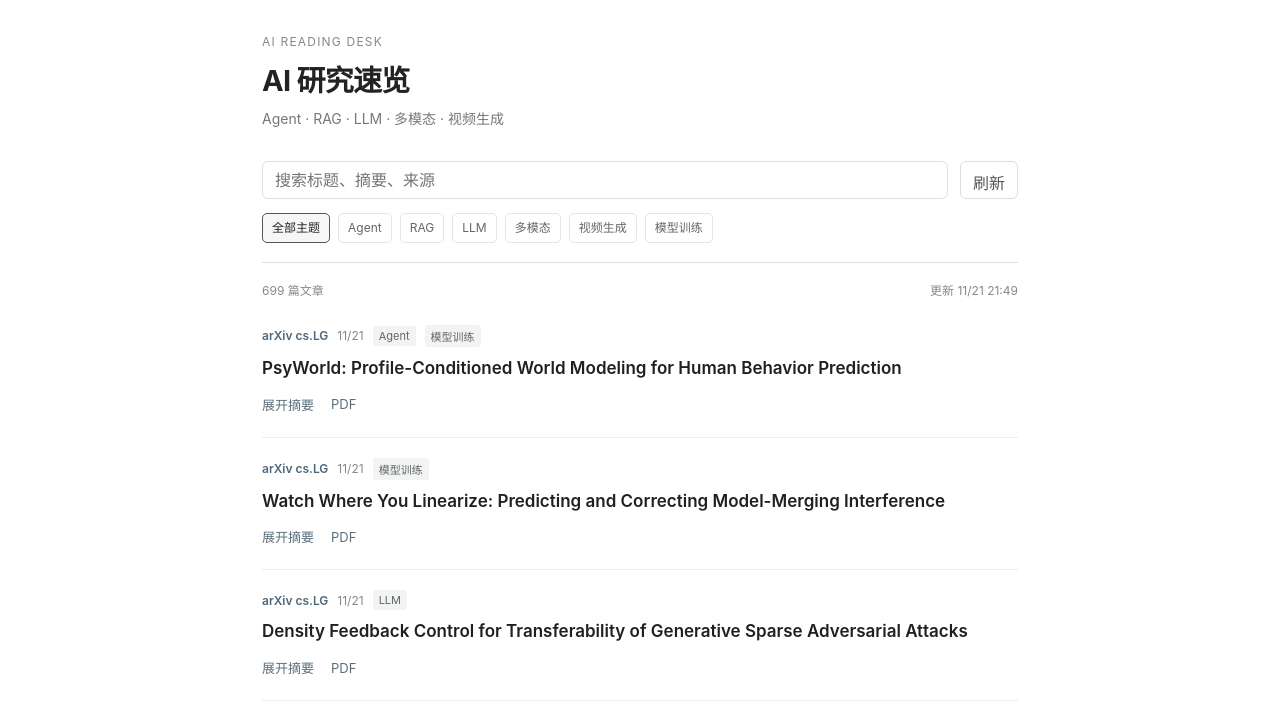
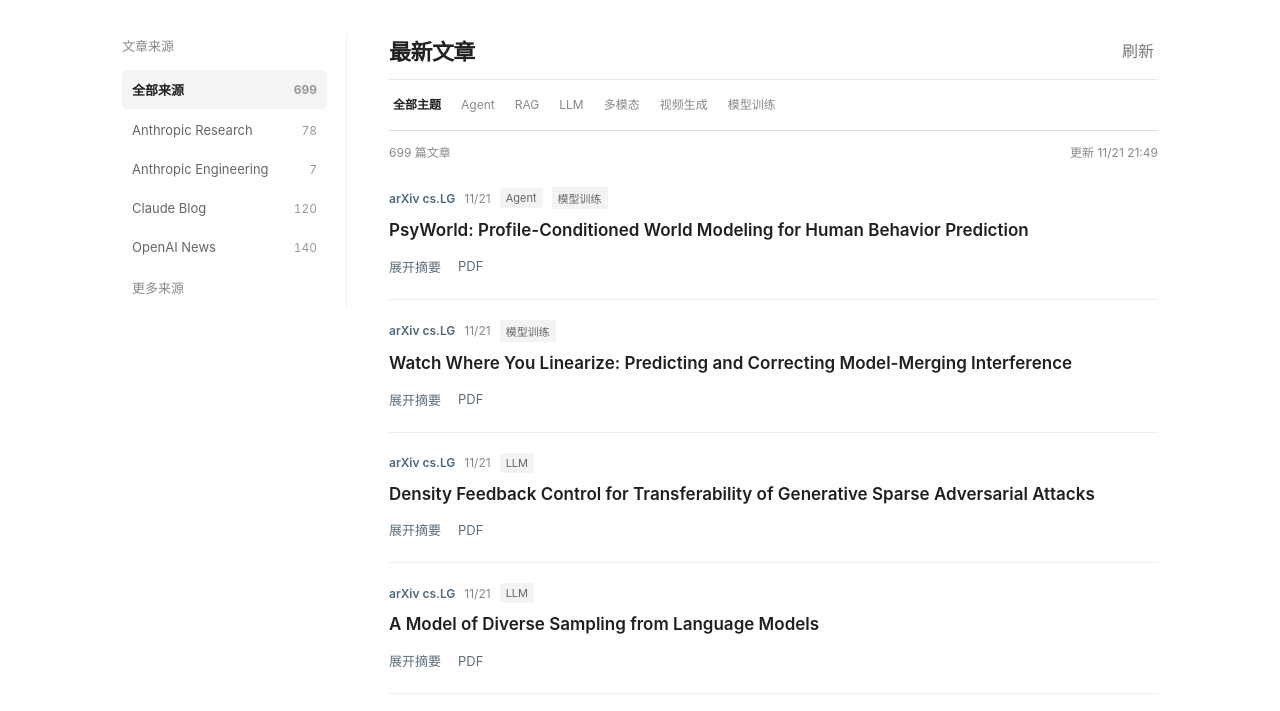
Before and after one commit to wenqingduu/research-rss-reader, a plain HTML site: page index.html in a window 1280 px wide. Shown: the part 77-788 px from the top of the page. Drawn offline with Linux system fonts and the light colour scheme.

Commit message:
ui: restore four familiar sources and simplify reader header

```diff
--- a/index.html
+++ b/index.html
@@ -50,24 +50,57 @@
     .foot { padding:26px 0 0; font-size:12px; line-height:1.8; color:#949494; }
     [hidden] { display:none!important; }
     @media(max-width:520px) { .header-inner { flex-wrap:wrap; gap:0; padding-top:12px; } nav { width:100%; justify-content:flex-start; gap:18px; } .brand { font-size:19px; } main { padding-top:25px; } h1 { font-size:26px; } .toolbar { margin-top:23px; gap:8px; } .article { padding-top:17px; } }
+
+
+    /* Simple light layout, aligned with the daily English site */
+    .wrap{max-width:1080px}
+    .layout{display:grid;grid-template-columns:225px minmax(0,1fr);gap:42px}
+    .sidebar{border-right:1px solid #eee;padding-right:19px;align-self:start}
+    .sidebar-label{font-size:13px;color:#888;margin:2px 0 15px}
+    .source-list{display:grid;gap:3px}
+    .source-button,.other-sources{width:100%;display:flex;align-items:center;justify-content:space-between;gap:7px;background:transparent;border:0;padding:10px;border-radius:5px;cursor:pointer;color:#666;font-size:13px;text-align:left}
+    .source-button span{white-space:nowrap;overflow:hidden;text-overflow:ellipsis}
+    .source-button small{font-size:12px;color:#999;font-variant-numeric:tabular-nums}
+    .source-button[aria-pressed="true"]{background:#f2f4f5;color:#222;font-weight:650}
+    .source-button:hover,.other-sources:hover{background:#f7f7f7;color:#222}
+    .other-sources{color:#888}
+    .titlebar{display:flex;align-items:center;justify-content:space-between;border-bottom:1px solid #e9e9e9;padding-bottom:13px}
+    .titlebar h1{font-size:22px;margin:0;font-weight:650}
+    .titlebar .subtle-button{border:0;height:auto;padding:4px;color:#777}
+    .topics{padding-top:12px;padding-bottom:12px;gap:12px}
+    .topic{border:0;background:none;padding:4px;color:#888}
+    .topic[aria-pressed="true"]{background:none;border:0;color:#222;font-weight:650}
+    .article-content{min-width:0}
+    .result-meta{padding-top:12px}
+    @media(max-width:700px){
+      .layout{display:flex;flex-direction:column;gap:20px;padding-top:22px}
+      .sidebar{border:0;border-bottom:1px solid #eee;padding:0 0 14px}
+      .sidebar-label{display:none}
+      .source-list{display:flex;flex-wrap:nowrap;overflow-x:auto;gap:5px}
+      .source-button,.other-sources{width:auto;flex:0 0 auto;white-space:nowrap;padding:8px 9px}
+      .source-button span{overflow:visible}
+      .titlebar h1{font-size:21px}
+    }
   </style>
 </head>
 <body>
   <header><div class="wrap header-inner">
     <a class="brand" href="./">信源</a>
     <nav aria-label="文章分类" id="nav">
-      <button type="button" data-group="all" aria-selected="true">全部</button>
+      <button type="button" data-group="all" aria-selected="true">全部文章</button>
       <button type="button" data-group="papers" aria-selected="false">AI 论文</button>
       <button type="button" data-group="research" aria-selected="false">企业研究</button>
       <button type="button" data-group="news" aria-selected="false">资讯</button>
     </nav>
   </div></header>
-  <main class="wrap">
-    <p class="eyebrow">AI READING DESK</p>
-    <h1>AI 研究速览</h1>
-    <p class="description">Agent · RAG · LLM · 多模态 · 视频生成</p>
-    <div class="toolbar">
-      <input class="search" id="search" type="search" placeholder="搜索标题、摘要、来源" aria-label="搜索文章">
+  <main class="wrap layout">
+    <aside class="sidebar" aria-label="文章来源">
+      <div class="sidebar-label">文章来源</div>
+      <div id="sources" class="source-list"></div>
+    </aside>
+    <section class="article-content">
+    <div class="titlebar">
+      <h1>最新文章</h1>
       <button class="subtle-button" id="reload" type="button">刷新</button>
     </div>
     <div class="topics" id="topics" aria-label="主题筛选">
@@ -82,13 +115,14 @@
     <div class="result-meta"><span id="count">读取中…</span><span id="updated"></span></div>
     <div id="articles" role="feed" aria-label="AI 研究文章"></div>
     <button class="more" id="more" type="button" hidden>显示更多</button>
-    <footer class="foot">英文标题与摘要来自原始来源 · 点击标题阅读原文 · 站点定期更新，发布时间以来源为准</footer>
+    <footer class="foot">点击标题阅读原文</footer>
+    </section>
   </main>
   <script>
     (()=>{
       'use strict';
       const $ = id=>document.getElementById(id);
-      let all=[], group='all', topic='all', visible=25, updated='';
+      let all=[], group='all', source='all', topic='all', visible=25, expanded=false, updated='';
       const safeUrl = x=>{try{const u=new URL(x);return (u.protocol==='https:'||u.protocol==='http:')?u.href:'';}catch{return ''}};
       const formatDate = date=>{const d=new Date(date);if(Number.isNaN(d.getTime()))return '日期未知';return new Intl.DateTimeFormat('zh-CN',{timeZone:'Asia/Shanghai',month:'numeric',day:'numeric'}).format(d)};
       const el = (tag,cls,text)=>{const x=document.createElement(tag);if(cls)x.className=cls;if(text!==undefined)x.textContent=text;return x;};
@@ -106,12 +140,30 @@
         if(a.origin==='third-party')actions.append(el('span','', '第三方 RSS'));
         article.append(meta,h,actions,abstract);return article;
       }
-      function filtered(){const q=$('search').value.trim().toLowerCase();return all.filter(a=>{
-        if(group!=='all'&&a.group!==group)return false;
-        if(topic!=='all'&&!(a.tags||[]).includes(topic))return false;
-        if(!q)return true;
-        return [a.title,a.summary,a.source,(a.tags||[]).join(' ')].join(' ').toLowerCase().includes(q);
-      });}
+      function renderSources(){
+        const counts=new Map();
+        for(const a of all)counts.set(a.source,(counts.get(a.source)||0)+1);
+        const primary=['Anthropic Research','Anthropic Engineering','Claude Blog','OpenAI News'];
+        const others=[...counts.keys()].filter(name=>!primary.includes(name)).sort((a,b)=>a.localeCompare(b));
+        const names=['all',...primary,...(expanded?others:[])];
+        const target=$('sources');target.replaceChildren();
+        for(const name of names){
+          const b=el('button','source-button');b.type='button';b.dataset.source=name;
+          b.setAttribute('aria-pressed',String(source===name));
+          b.append(el('span','',name==='all'?'全部来源':name),
+                   el('small','',String(name==='all'?all.length:(counts.get(name)||0))));
+          target.append(b);
+        }
+        if(others.length){
+          const more=el('button','other-sources',expanded?'收起来源':'更多来源');
+          more.type='button';more.dataset.expand='1';target.append(more);
+        }
+      }
+      function filtered(){return all.filter(a=>
+        (group==='all'||a.group===group)
+        &&(source==='all'||a.source===source)
+        &&(topic==='all'||(a.tags||[]).includes(topic)));
+      }
       function render(){const rows=filtered(), target=$('articles');target.replaceChildren();
         $('count').textContent=rows.length+' 篇文章';
         const subset=rows.slice(0,visible);if(subset.length)target.append(...subset.map(showArticle));
@@ -127,14 +179,25 @@
           all=d.articles.filter(a=>a&&a.url&&a.title&&a.group).sort((a,b)=>(b.published||'').localeCompare(a.published||''));
           updated=d.updated_at||'';
           $('updated').textContent=updated?'更新 '+new Intl.DateTimeFormat('zh-CN',{timeZone:'Asia/Shanghai',month:'2-digit',day:'2-digit',hour:'2-digit',minute:'2-digit'}).format(new Date(updated)):'尚未抓取';
-          visible=25;render();
+          visible=25;renderSources();render();
         }catch(err){all=[];$('articles').replaceChildren(el('div','notice','暂时无法读取文章列表，请刷新后重试。'));$('count').textContent='读取失败';}
       }
-      $('nav').addEventListener('click',e=>{const b=e.target.closest('button[data-group]');if(!b)return;group=b.dataset.group;visible=25;
-        for(const x of $('nav').querySelectorAll('button'))x.setAttribute('aria-selected',String(x===b));render();});
+      $('nav').addEventListener('click',e=>{const b=e.target.closest('button[data-group]');if(!b)return;
+        group=b.dataset.group;source='all';topic='all';visible=25;
+        for(const x of $('nav').querySelectorAll('button'))x.setAttribute('aria-selected',String(x===b));
+        for(const x of $('topics').querySelectorAll('button'))x.setAttribute('aria-pressed',String(x.dataset.topic==='all'));
+        renderSources();render();});
       $('topics').addEventListener('click',e=>{const b=e.target.closest('button[data-topic]');if(!b)return;topic=b.dataset.topic;visible=25;
         for(const x of $('topics').querySelectorAll('button'))x.setAttribute('aria-pressed',String(x===b));render();});
-      $('search').addEventListener('input',()=>{visible=25;render();});
+      $('sources').addEventListener('click',e=>{
+        const b=e.target.closest('button');if(!b)return;
+        if(b.dataset.expand==='1'){expanded=!expanded;renderSources();return;}
+        if(!b.dataset.source)return;
+        source=b.dataset.source;group='all';topic='all';visible=25;
+        for(const x of $('nav').querySelectorAll('button'))x.setAttribute('aria-selected',String(x.dataset.group==='all'));
+        for(const x of $('topics').querySelectorAll('button'))x.setAttribute('aria-pressed',String(x.dataset.topic==='all'));
+        renderSources();render();
+      });
       $('reload').addEventListener('click',load);
       $('more').addEventListener('click',()=>{visible+=25;render();});
       load();
```
